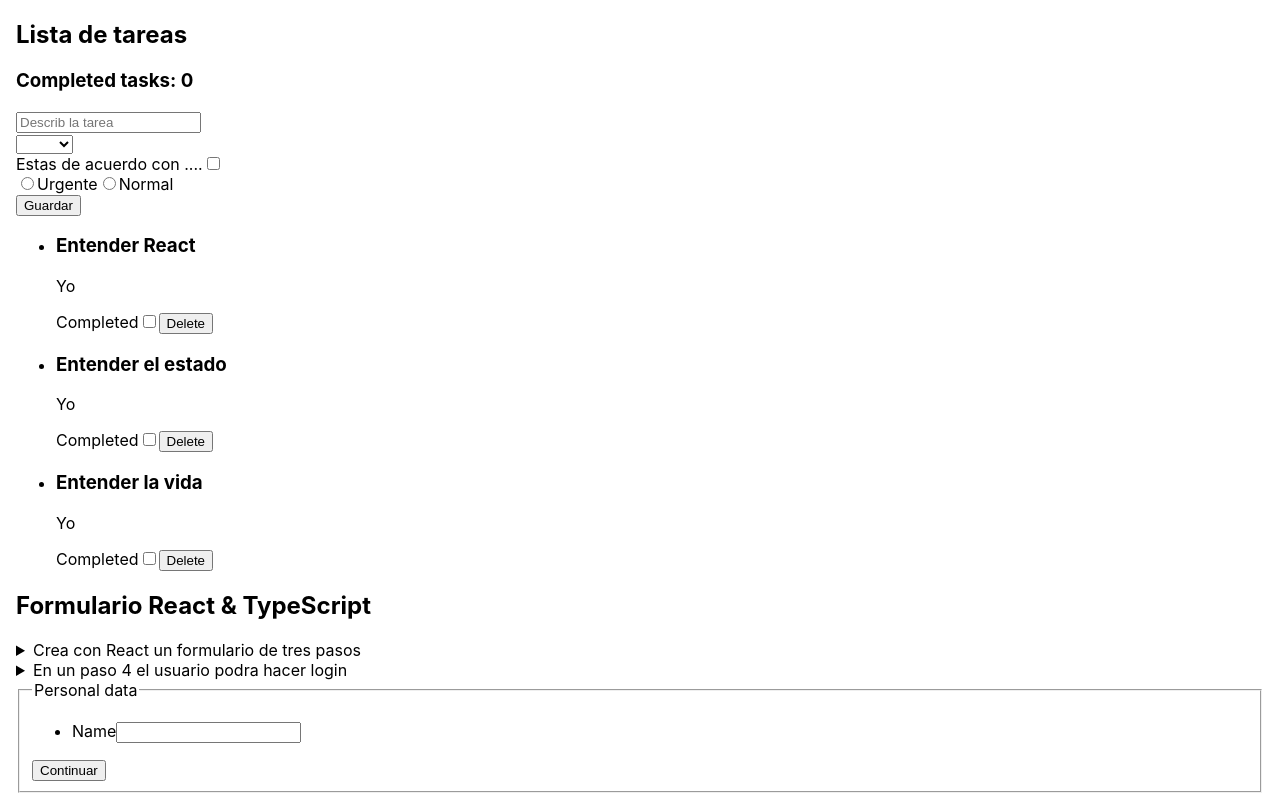
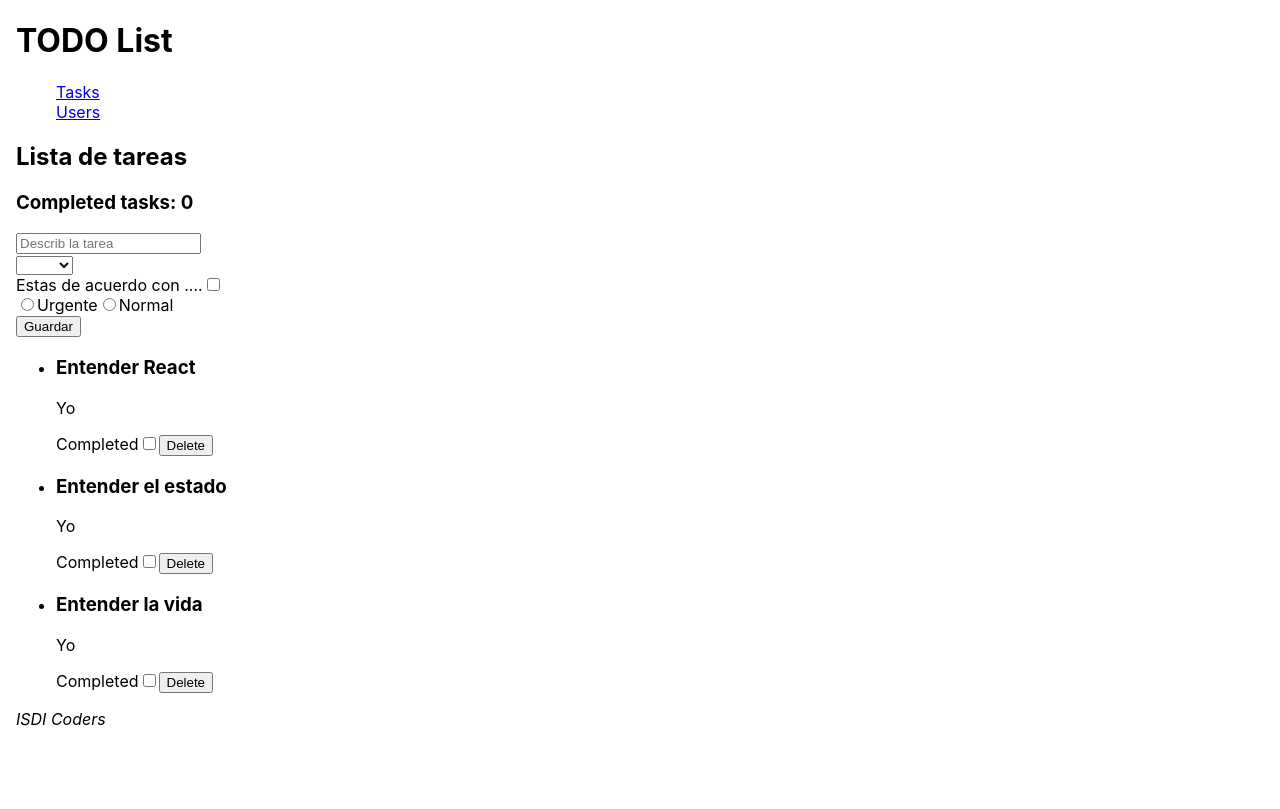
Before and after one commit to alce65/09-todo, a React (Create React App) app: page / in a window 1280 px wide. Built offline with nearby package versions, Linux system fonts and the light colour scheme.

Commit message:
Routing & lazy loading

```diff
--- a/package.json
+++ b/package.json
@@ -15,6 +15,7 @@
         "eslint-config-prettier": "^8.5.0",
         "react": "^18.1.0",
         "react-dom": "^18.1.0",
+        "react-router-dom": "^6.3.0",
         "react-scripts": "5.0.1",
         "web-vitals": "^2.1.4"
     },
--- a/src/App.tsx
+++ b/src/App.tsx
@@ -1,13 +1,37 @@
 import './App.css';
-import { FormPage } from './pages/form';
-import { HomePage } from './pages/home';
+import {
+    BrowserRouter as Router,
+    Routes,
+    Route,
+    Navigate,
+} from 'react-router-dom';
+import { Layer } from './components/core/layer';
+import { aMenuItems } from './interfaces/menu-items';
+import * as React from 'react';
 
 function App() {
+    const HomePage = React.lazy(() => import('./pages/home'));
+    const FormPage = React.lazy(() => import('./pages/form'));
+
+    const options: aMenuItems = [
+        { path: '', label: 'Tasks', page: <HomePage /> },
+        { path: 'user', label: 'Users', page: <FormPage /> },
+        { path: '*', label: '', page: <Navigate replace to="" /> },
+    ];
+
+    console.log(options);
     return (
-        <>
-            <HomePage />
-            <FormPage />
-        </>
+        <Router>
+            <Layer options={options}>
+                <React.Suspense>
+                    <Routes>
+                        {options.map((item) => (
+                            <Route path={item.path} element={item.page}></Route>
+                        ))}
+                    </Routes>
+                </React.Suspense>
+            </Layer>
+        </Router>
     );
 }
 
--- /dev/null
+++ b/src/components/core/footer.tsx
@@ -0,0 +1,8 @@
+export function Footer() {
+    const template = (
+        <footer>
+            <address>ISDI Coders</address>
+        </footer>
+    );
+    return template;
+}
--- /dev/null
+++ b/src/components/core/header.tsx
@@ -0,0 +1,13 @@
+import { Menu } from './menu';
+import './header.css';
+import { aMenuItems } from '../../interfaces/menu-items';
+
+export function Header({ options }: { options: aMenuItems }) {
+    const title = 'TODO List';
+    return (
+        <header className="header">
+            <h1>{title}</h1>
+            <Menu options={options}></Menu>
+        </header>
+    );
+}
--- /dev/null
+++ b/src/components/core/layer.tsx
@@ -0,0 +1,20 @@
+import { ReactElement } from 'react';
+import { aMenuItems } from '../../interfaces/menu-items';
+import { Footer } from './footer';
+import { Header } from './header';
+
+export function Layer({
+    options,
+    children,
+}: {
+    options: aMenuItems;
+    children: ReactElement;
+}) {
+    return (
+        <>
+            <Header options={options}></Header>
+            <main>{children}</main>
+            <Footer></Footer>
+        </>
+    );
+}
--- /dev/null
+++ b/src/components/core/menu.css
@@ -0,0 +1,3 @@
+nav ul {
+    list-style: none;
+}
--- /dev/null
+++ b/src/components/core/menu.tsx
@@ -0,0 +1,18 @@
+import { Link } from 'react-router-dom';
+import { aMenuItems } from '../../interfaces/menu-items';
+import './menu.css';
+
+export function Menu({ options }: { options: aMenuItems }) {
+    return (
+        <nav>
+            <ul>
+                {options.map((item) => (
+                    <li key={item.label}>
+                        {/* <a href={item.path}>{item.label}</a> */}
+                        <Link to={item.path}>{item.label}</Link>
+                    </li>
+                ))}
+            </ul>
+        </nav>
+    );
+}
--- /dev/null
+++ b/src/interfaces/menu-items.ts
@@ -0,0 +1,9 @@
+import { ReactElement } from 'react';
+
+export interface iMenuItem {
+    path: string;
+    label: string;
+    page: ReactElement;
+}
+
+export type aMenuItems = Array<iMenuItem>;
--- a/src/pages/form.tsx
+++ b/src/pages/form.tsx
@@ -91,3 +91,5 @@ export function FormPage() {
         </>
     );
 }
+
+export default FormPage;
--- a/src/pages/home.tsx
+++ b/src/pages/home.tsx
@@ -49,3 +49,5 @@ export function HomePage() {
         </main>
     );
 }
+
+export default HomePage;
```
Also changed, not shown: src/components/core/header.css (added), 1 other file (tests, documents, lock files or other folders).
